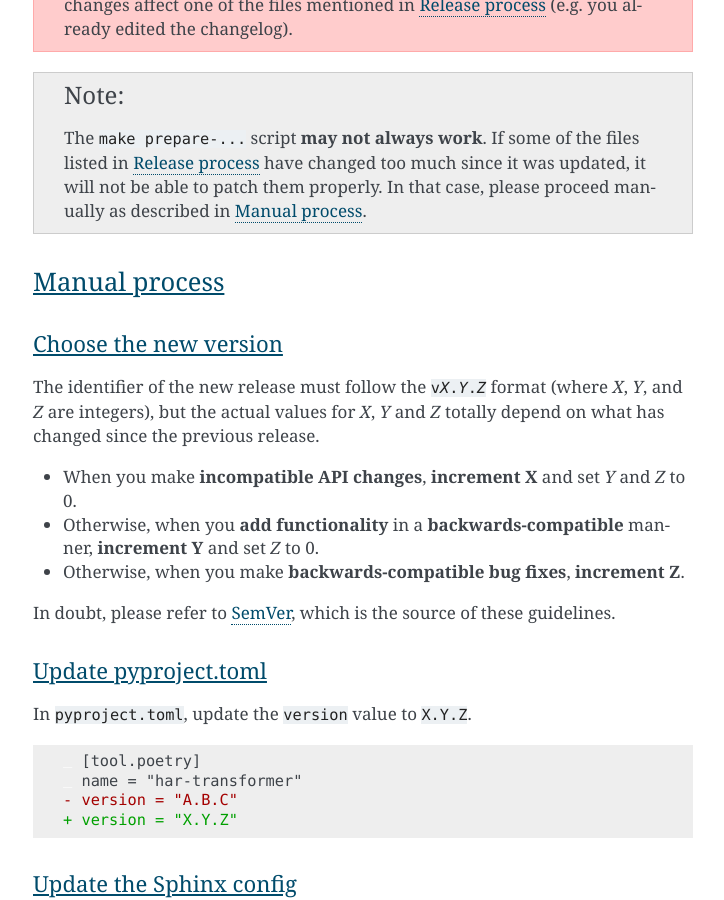
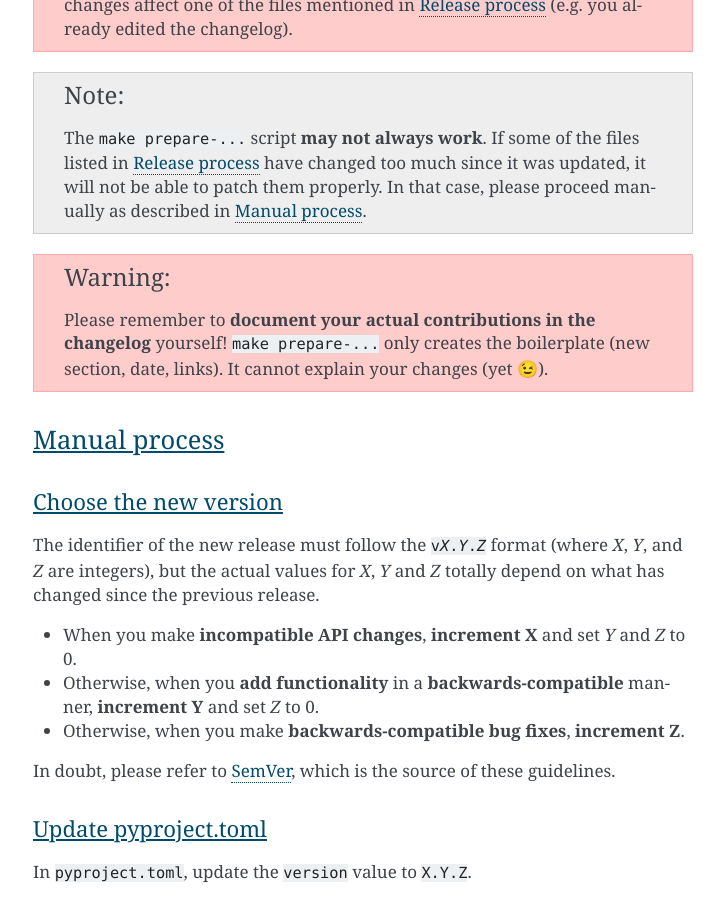
Before and after one commit to zalando-incubator/transformer, a Sphinx documentation site: the page built from docs/Versioning.rst, in a window 1280 px wide and 900 px high, scrolled down 1386 px. Shown: the whole window, without its empty margins (387-1111 px from the left). Built offline with Sphinx 7.4.7, drawn with Linux system fonts in a browser that asks for light colours.

Commit message:
Versioning: make prepare: clarify: still need to edit the changelog!
Signed-off-by: Thibaut Le Page <thibaut.le.page@zalando.de>

```diff
--- a/docs/Versioning.rst
+++ b/docs/Versioning.rst
@@ -74,7 +76,13 @@ corresponding files.
    In that case, please proceed manually as described in
    :ref:`manual-release-process`.
 
-.. _patch: https://en.wikipedia.org/wiki/Patch_(Unix)
+.. warning::
+
+   Please remember to **document your actual contributions in the changelog**
+   yourself!
+   ``make prepare-...`` only creates the boilerplate (new section, date,
+   links).
+   It cannot explain your changes (yet 😉).
 
 .. _manual-release-process:
 
```
Also changed, not shown: other parts of docs/Versioning.rst (+2 -0 lines).
